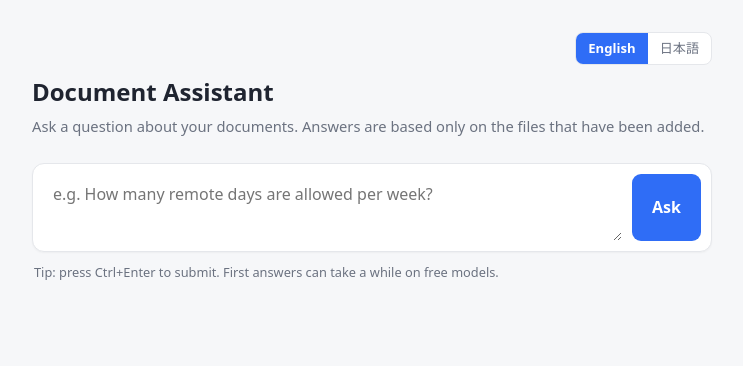
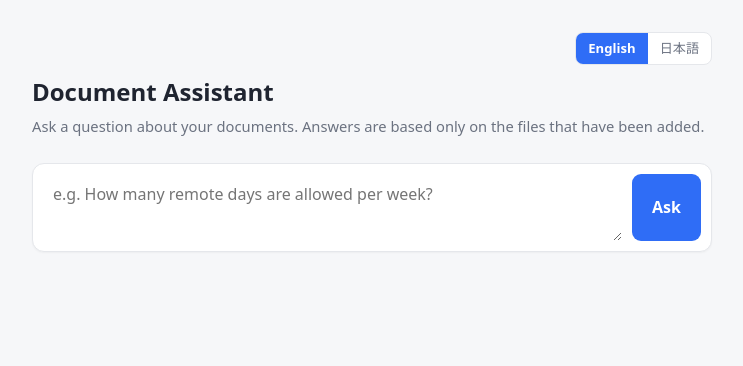
Before and after one commit to qshaiya/Switchable-RAG, a plain HTML site: page web/index.html in a window 1280 px wide. Shown: the whole page, without its empty margins (268-1011 px from the left). Drawn offline with Linux system fonts and the light colour scheme.

Commit message:
Remove outdated free-model tip from UI

```diff
--- a/web/index.html
+++ b/web/index.html
@@ -91,8 +91,6 @@
       <textarea id="q"></textarea>
       <button class="go" id="go" onclick="ask()"></button>
     </div>
-    <p class="hint" id="t-hint"></p>
-
     <div id="error" class="error hidden"></div>
 
     <div id="result" class="answer hidden">
@@ -116,7 +114,6 @@
         placeholder: "e.g. How many remote days are allowed per week?",
         ask: "Ask",
         thinking: "Thinking",
-        hint: "Tip: press Ctrl+Enter to submit. First answers can take a while on free models.",
         answer: "Answer",
         sources: "Sources",
         noAnswer: "(no answer returned)",
@@ -130,7 +127,6 @@
         placeholder: "\u4f8b\uff1a\u9031\u306b\u4f55\u65e5\u307e\u3067\u30ea\u30e2\u30fc\u30c8\u30ef\u30fc\u30af\u304c\u8a8d\u3081\u3089\u308c\u3066\u3044\u307e\u3059\u304b\uff1f",
         ask: "\u8cea\u554f\u3059\u308b",
         thinking: "\u51e6\u7406\u4e2d",
-        hint: "\u30d2\u30f3\u30c8\uff1aCtrl+Enter \u3067\u9001\u4fe1\u3067\u304d\u307e\u3059\u3002\u7121\u6599\u30e2\u30c7\u30eb\u3067\u306f\u6700\u521d\u306e\u56de\u7b54\u306b\u6642\u9593\u304c\u304b\u304b\u308b\u3053\u3068\u304c\u3042\u308a\u307e\u3059\u3002",
         answer: "\u56de\u7b54",
         sources: "\u53c2\u7167\u5143",
         noAnswer: "\uff08\u56de\u7b54\u304c\u3042\u308a\u307e\u305b\u3093\u3067\u3057\u305f\uff09",
@@ -153,7 +149,6 @@
       $("t-sub").textContent = t.sub;
       $("q").placeholder = t.placeholder;
       $("go").textContent = t.ask;
-      $("t-hint").textContent = t.hint;
       $("t-answer").textContent = t.answer;
       $("t-sources").textContent = t.sources;
       if (lastMeta) $("meta").textContent = t.meta(lastMeta.model, lastMeta.r, lastMeta.g);
```
